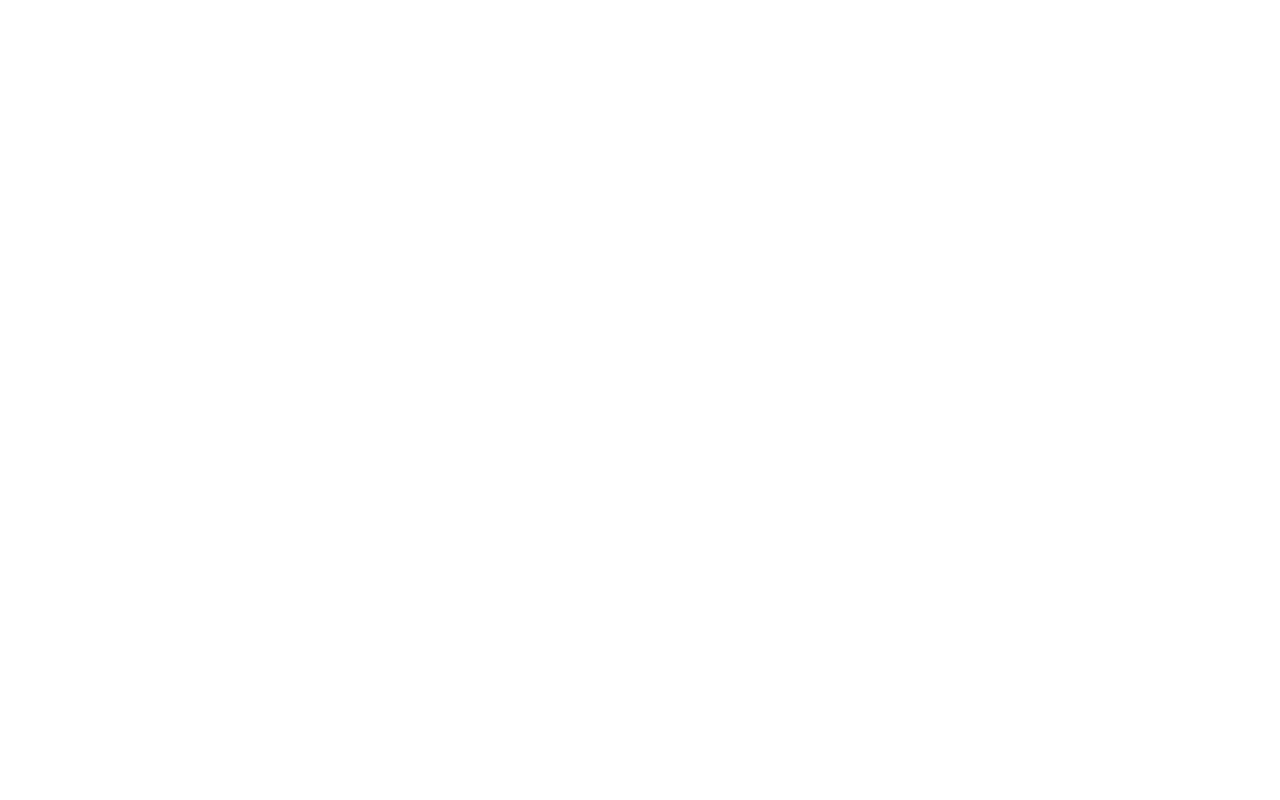
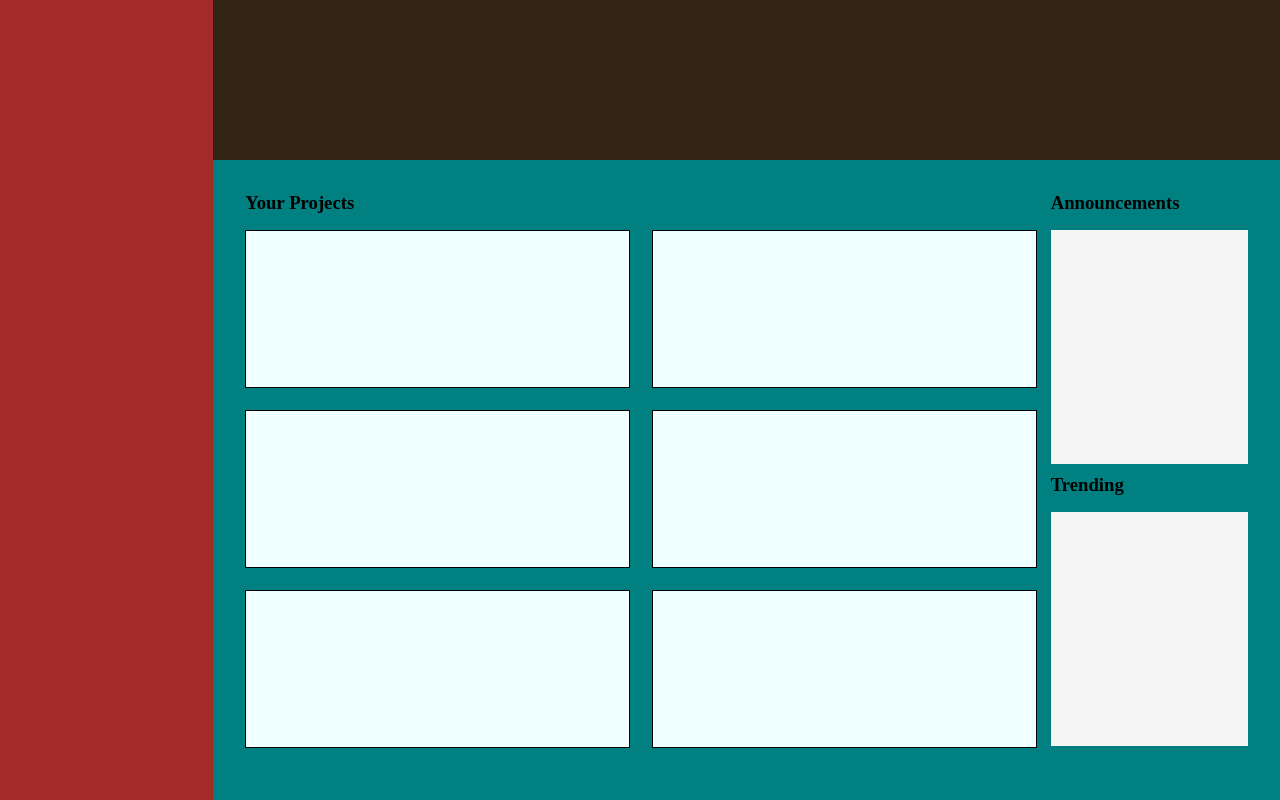
Before and after one commit to odai-dev/admin-dashboard, a plain HTML site: page index.html in a window 1280 px wide. Drawn offline with Linux system fonts and the light colour scheme.

Commit message:
grid layout setup

```diff
--- a/index.html
+++ b/index.html
@@ -1,12 +1,44 @@
 <!DOCTYPE html>
 <html lang="en">
+
 <head>
     <meta charset="UTF-8">
     <meta name="viewport" content="width=device-width, initial-scale=1.0">
     <link rel="stylesheet" href="style.css">
     <title>Admin Dashboard</title>
 </head>
+
 <body>
+    <div class="admin-dashboard">
+        <header class="header"></header>
+        <div class="sidebar">
+            <nav class="nav"></nav>
+        </div>
+        <main class="main">
+            <div class="projects-section">
+                <h3>Your Projects</h3>
+                <div class="projects">
+                    <div class="project card"></div>
+                    <div class="project card"></div>
+                    <div class="project card"></div>
+                    <div class="project card"></div>
+                    <div class="project card"></div>
+                    <div class="project card"></div>
+                </div>
+            </div>
+            <div class="news">
+                <div class="announcements">
+                    <h3>Announcements</h3>
+                    <div class="announcement-card card"></div>
+                </div>
+                <div class="trending">
+                    <h3>Trending</h3>
+                    <div class="trending-card card"></div>
+                </div>
+            </div>
 
+        </main>
+    </div>
 </body>
+
 </html>
--- a/style.css
+++ b/style.css
@@ -0,0 +1,57 @@
+*  {
+    margin: 0;
+    padding: 0;
+}
+.admin-dashboard {
+    background-color: brown;
+    width: 100%;
+    height: 100vh;
+    display: grid;
+    grid-template-columns: 1fr 5fr;
+    grid-template-rows: 1fr 4fr;
+}
+.header {
+    background-color: rgb(50, 36, 19);
+    grid-column: 2/3;
+}
+.nav {
+    background-color: bisque;
+    grid-row: 1/3;
+}
+.main  {
+    background-color: teal;
+    display: grid;
+    grid-template-columns: 4fr 1fr;
+    grid-template-rows:  9fr 0.3fr;
+    gap: 1rem;
+    padding: 1rem 2rem;
+}
+.card{
+    background-color:whitesmoke ;
+    width: 100%;
+    height: 100%;
+}
+h3 {
+    margin: 1rem auto;
+}
+.projects-section .projects {
+    width: auto;
+    height: 90%;
+    display: grid;
+    grid-template-columns: 1fr 1fr;
+    grid-template-rows: 1fr 1fr 1fr;
+    gap: 1.5rem;
+}
+.projects .project {
+    background-color: azure;
+    border: 1px solid black;
+}
+.main .news {
+    height: 90%;
+    display: grid;
+    grid-template-rows: 1fr 1fr;
+    gap: 3rem;
+}
+.news .announcements {
+
+}
```
